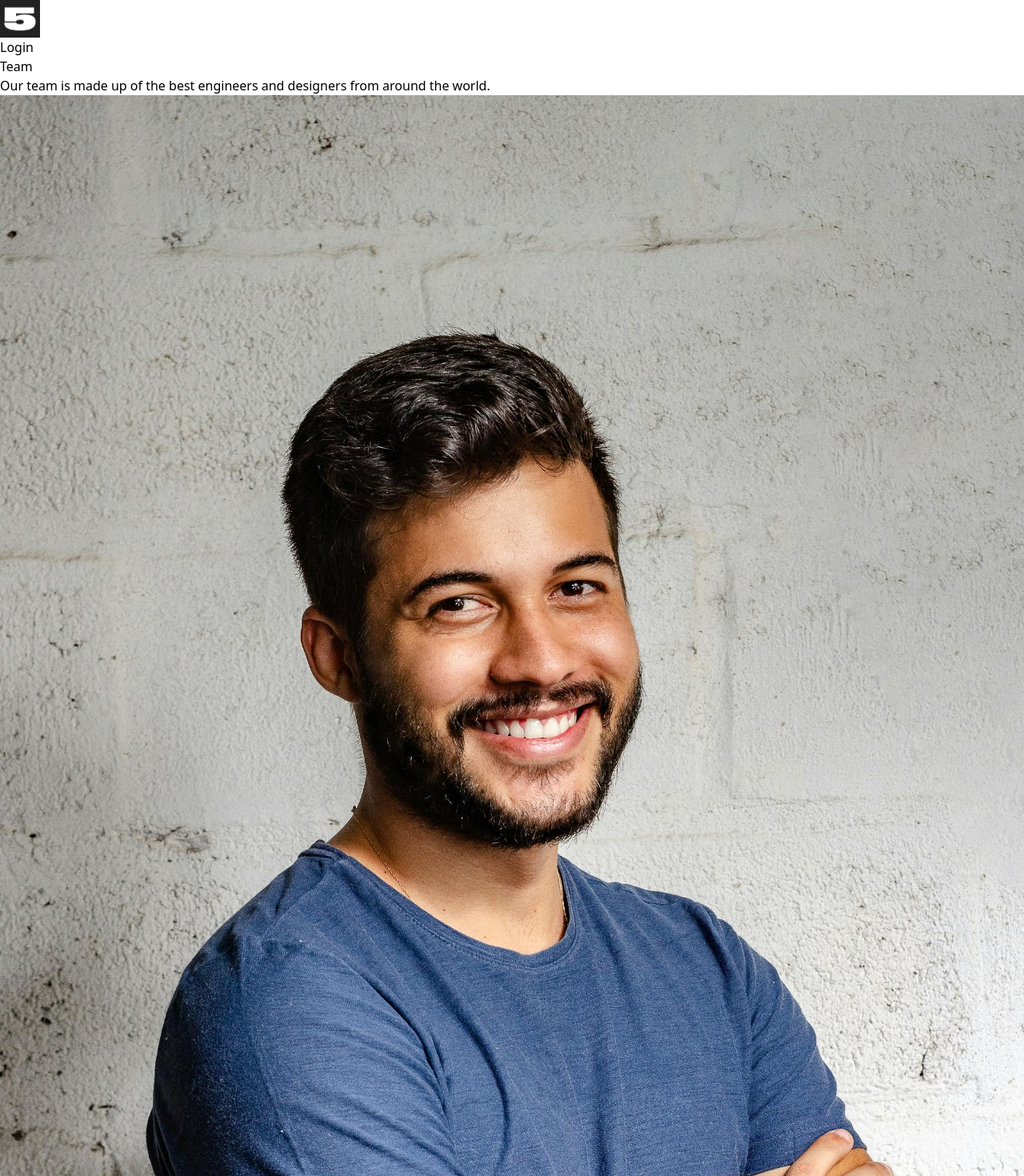
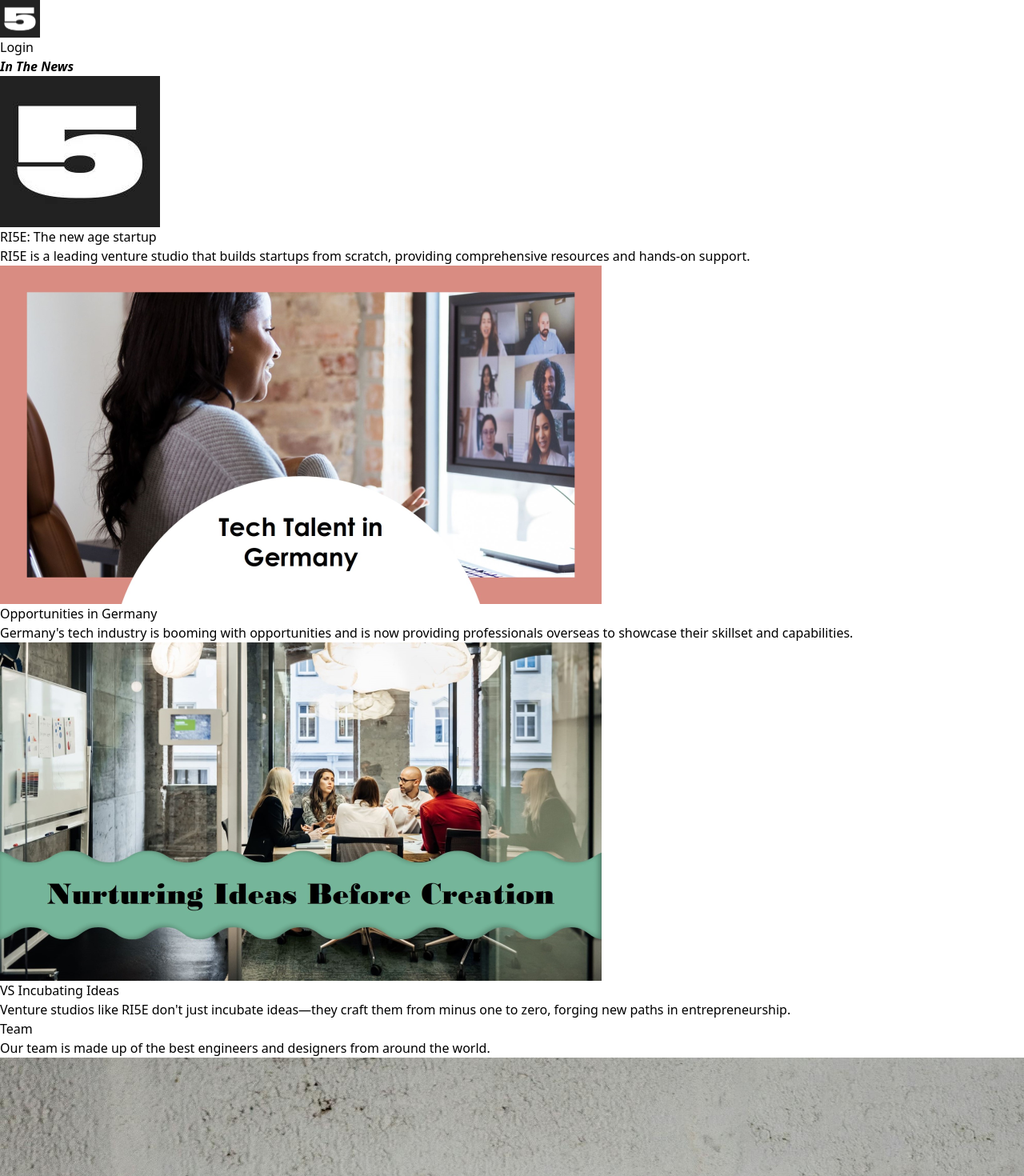
Before and after one commit to NDamwani/ri5e-investor-founder-platform, a React (Vite) app: page / in a window 1280 px wide. Shown: the top 1470 px of the page at 80% size. Built offline with nearby package versions, Linux system fonts and the light colour scheme.

Commit message:
Landing page with news

```diff
--- a/src/App.jsx
+++ b/src/App.jsx
@@ -1,11 +1,13 @@
 import Footer from "./components/Footer"
 import Header from "./components/Header"
 import Team from "./components/Team"
+import News from "./components/News"
 
 function App() {
   return (
     <main>
       <Header />
+      <News />
       <Team />
       <Footer />
     </main>
--- /dev/null
+++ b/src/components/News.jsx
@@ -0,0 +1,38 @@
+export default function News() {
+    return (
+      <section className="p-8 text-center">
+        <div className="text-3xl mb-8">
+          <h2><i><b>In The News</b></i></h2>
+        </div>
+
+        <div className="grid gap-8 md:grid-cols-3 justify-between">
+          {/* News Card 1 */}
+          <div className="bg-white text-black shadow-lg rounded-lg overflow-hidden">
+            <img src="logo.jpg" alt="News 1" className="h-48 w-full object-cover" />
+            <div className="p-4">
+              <h3 className="text-xl font-bold mb-2">RI5E: The new age startup</h3>
+              <p className="text-gray-700">RI5E is a leading venture studio that builds startups from scratch, providing comprehensive resources and hands-on support. </p>
+            </div>
+          </div>
+
+          {/* News Card 2 */}
+          <div className="bg-white text-black shadow-lg rounded-lg overflow-hidden">
+            <img src="hiringCompany.png" alt="News 2" className="h-48 w-full object-cover" />
+            <div className="p-4">
+              <h3 className="text-xl font-bold mb-2">Opportunities in Germany</h3>
+              <p className="text-gray-700">Germany's tech industry is booming with opportunities and is now providing professionals overseas to showcase their skillset and capabilities. </p>
+            </div>
+          </div>
+
+          {/* News Card 3 */}
+          <div className="bg-white text-black shadow-lg rounded-lg overflow-hidden">
+            <img src="VSIdeas.png" alt="News 3" className="h-48 w-full object-cover" />
+            <div className="p-4">
+              <h3 className="text-xl font-bold mb-2">VS Incubating Ideas</h3>
+              <p className="text-gray-700">Venture studios like RI5E don't just incubate ideas—they craft them from minus one to zero, forging new paths in entrepreneurship.</p>
+            </div>
+          </div>
+        </div>
+      </section>
+    );
+  }
--- a/src/components/Team.jsx
+++ b/src/components/Team.jsx
@@ -1,6 +1,6 @@
 export default function Team() {
   return (
-    <section className="bg-black mt-32 text-white p-4 text-center">
+    <section className="bg-black text-white p-4 text-center">
         <div>
             <h2>Team</h2>
             <p>Our team is made up of the best engineers and designers from around the world.</p>
```
Also changed, not shown: public/VSIdeas.png (added), public/hiringCompany.png (added).
